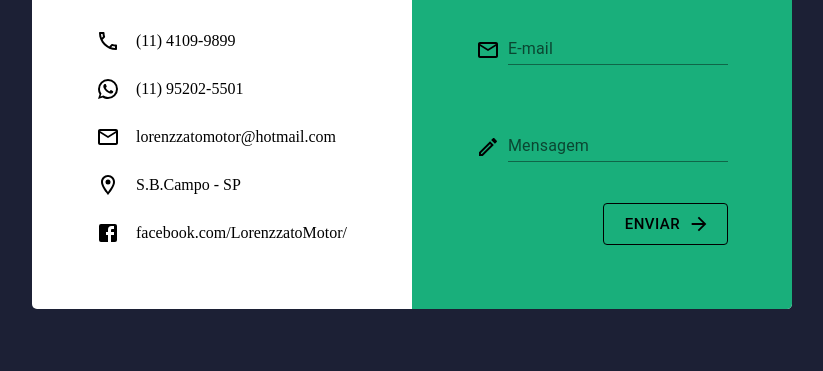
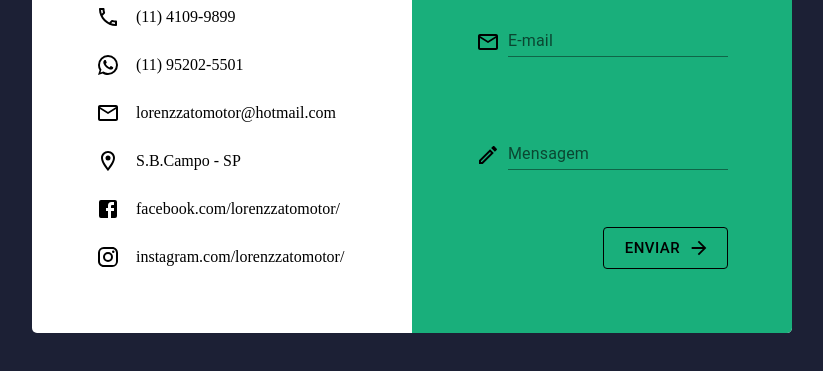
Before and after one commit to oceanoweb/lorenzzatomotor, a Gatsby site: page / in a window 1280 px wide. Shown: the part 317-688 px from the top of the page, without its empty margins (228-1051 px from the left). Built offline with nearby package versions, Linux system fonts and the light colour scheme; Gatsby itself is replaced by a stand-in of ours; no server answers.

Commit message:
feat: add instagram link

```diff
--- a/gatsby-config.ts
+++ b/gatsby-config.ts
@@ -15,6 +15,7 @@ const config: GatsbyConfig = {
     author: `@marquinhusgonc`,
     siteUrl: `https://lorenzzatomotor.com.br`,
     facebook: `https://www.facebook.com/LorenzzatoMotor/`,
+    instagram: `https://www.instagram.com/lorenzzatomotor/`,
   },
   // More easily incorporate content into your pages through automatic TypeScript type generation and better GraphQL IntelliSense.
   // If you use VSCode you can also use the GraphQL plugin
--- a/src/components/Info/index.tsx
+++ b/src/components/Info/index.tsx
@@ -3,6 +3,7 @@ import PropTypes from "prop-types"
 
 import WhatsAppIcon from "@mui/icons-material/WhatsApp"
 import FacebookIcon from "@mui/icons-material/Facebook"
+import InstagramIcon from "@mui/icons-material/Instagram"
 import MailOutlineIcon from "@mui/icons-material/MailOutline"
 import PhoneOutlinedIcon from "@mui/icons-material/PhoneOutlined"
 import LocationOnOutlinedIcon from "@mui/icons-material/LocationOnOutlined"
@@ -17,6 +18,7 @@ const Info = ({
   comPhone,
   city,
   facebook,
+  instagram,
 }: {
   title: string
   description?: string
@@ -25,6 +27,7 @@ const Info = ({
   comPhone: string
   city: string
   facebook: string
+  instagram: string
 }) => (
   <S.InfoWrapped>
     <S.Title>{title}</S.Title>
@@ -61,7 +64,15 @@ const Info = ({
       <FacebookIcon />
       <S.Text>
         <S.Link href={`${facebook}`} target="_blank">
-          facebook.com/LorenzzatoMotor/
+          facebook.com/lorenzzatomotor/
+        </S.Link>
+      </S.Text>
+    </S.IconTextWrapper>
+    <S.IconTextWrapper>
+      <InstagramIcon />
+      <S.Text>
+        <S.Link href={`${instagram}`} target="_blank">
+          instagram.com/lorenzzatomotor/
         </S.Link>
       </S.Text>
     </S.IconTextWrapper>
--- a/src/pages/index.tsx
+++ b/src/pages/index.tsx
@@ -18,6 +18,7 @@ const IndexPage: React.FC<PageProps> = () => {
           comPhone
           city
           facebook
+          instagram
         }
       }
     }
@@ -32,6 +33,7 @@ const IndexPage: React.FC<PageProps> = () => {
         comPhone,
         city,
         facebook,
+        instagram,
       },
     },
   } = data
@@ -47,6 +49,7 @@ const IndexPage: React.FC<PageProps> = () => {
         comPhone={comPhone}
         city={city}
         facebook={facebook}
+        instagram={instagram}
       />
       <Form />
     </Layout>
```
